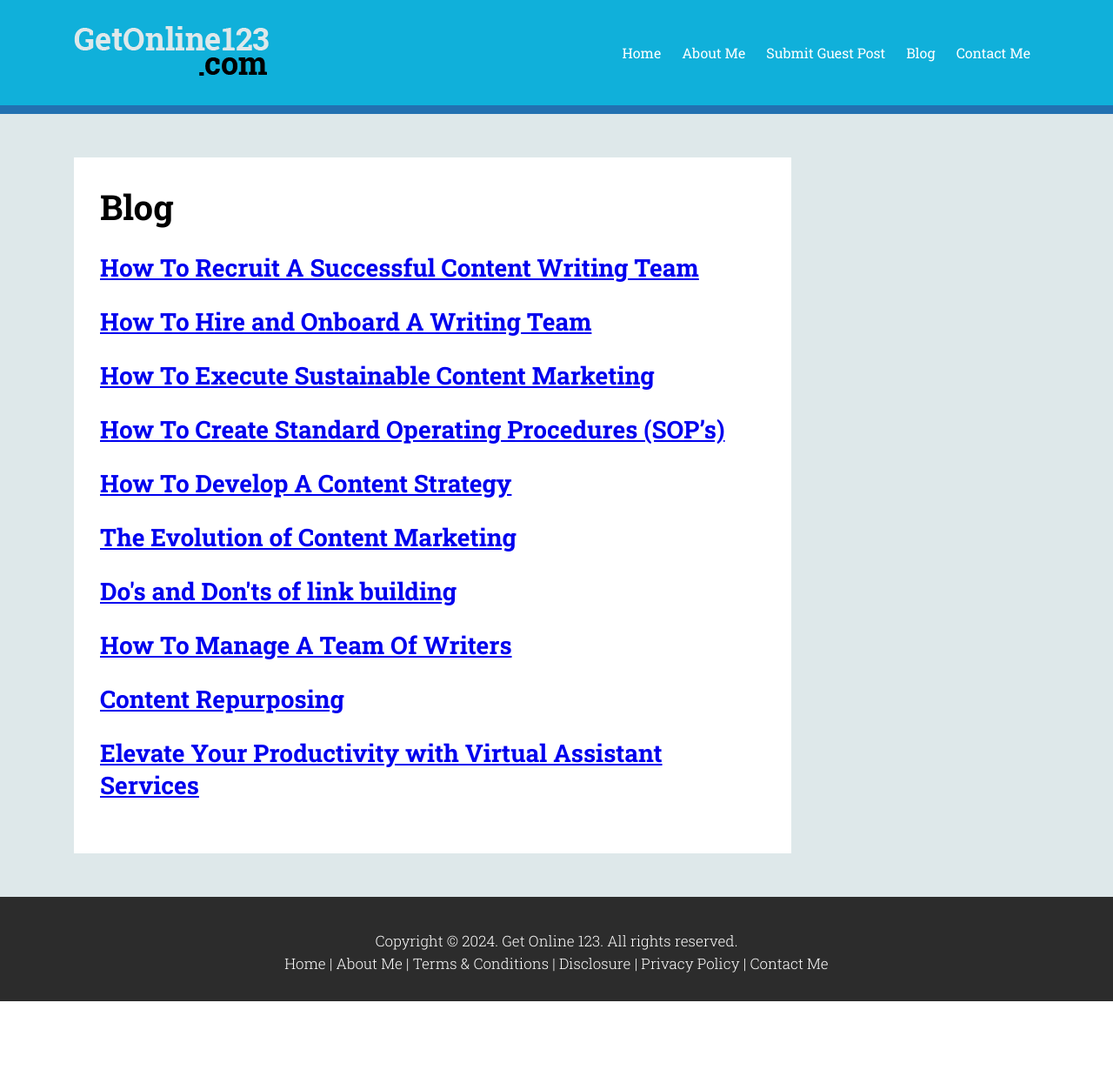
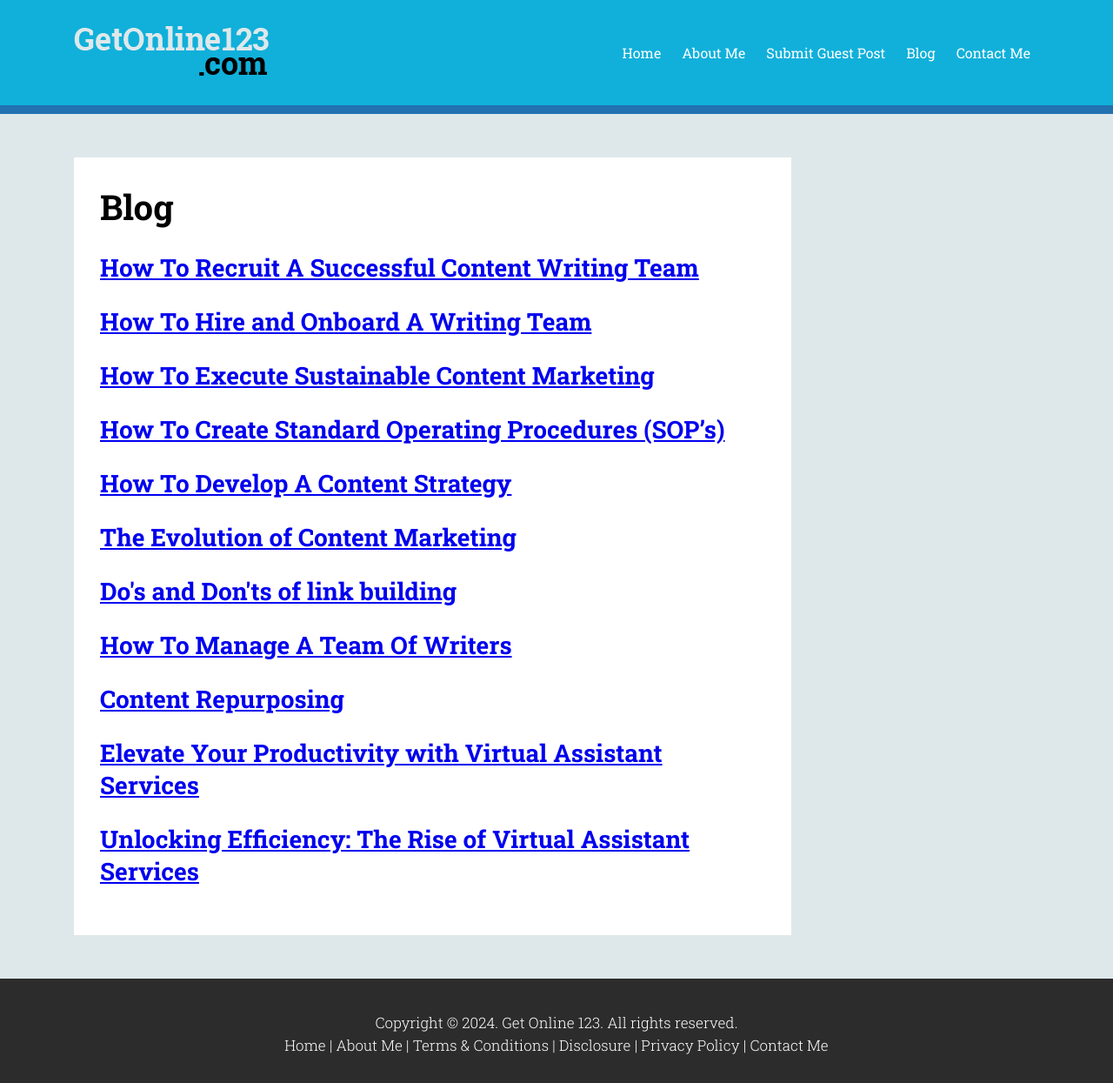
Before and after one commit to jdoeblog/jdoeblog.github.io, a Jekyll site: the page built from blog.md, in a window 1280 px wide. Shown: the whole page at 87% size. Built offline with Jekyll 4.4.1, drawn with Linux system fonts in a browser that asks for light colours; nearby versions of some CDN libraries; before the commit the page ends 1151 px from its top, so only the background shows below that.

Commit message:
Update blog.md

```diff
--- a/blog.md
+++ b/blog.md
@@ -19,3 +19,5 @@ permalink: /blog/
 <h3><a href="{{site.url}}/content-repurposing">Content Repurposing</a></h3>
 
 <h3><a href="{{site.url}}/elevate-your-productivity-with-virtual-assistant-services">Elevate Your Productivity with Virtual Assistant Services</a></h3>
+
+<h3><a href="{{site.url}}/unlocking efficiency-the-rise-of-virtual-assistant-services">Unlocking Efficiency: The Rise of Virtual Assistant Services</a></h3>
```
